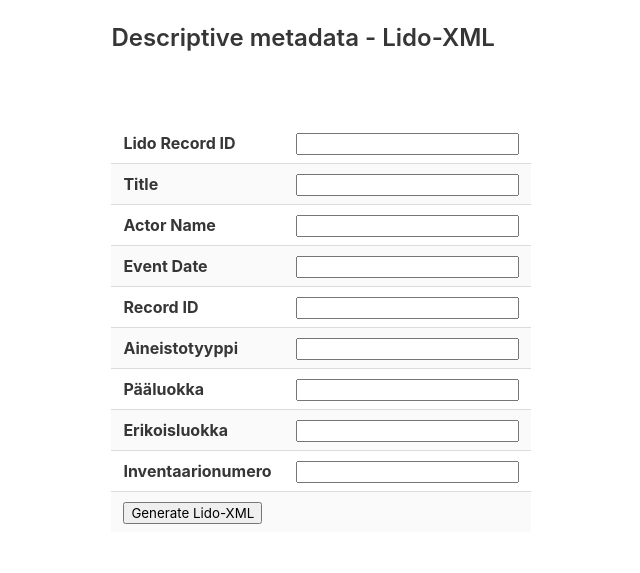
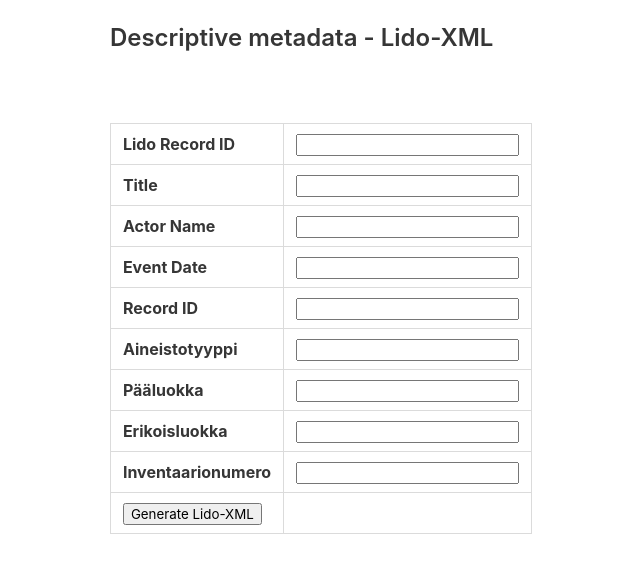
Before and after one commit to FinnishNationalGallery/mediajam_2, a Flask app: page /metadata_lido_save in a window 1280 px wide. Shown: the part 52-625 px from the top of the page, without its empty margins (319-959 px from the left). Run offline with Flask 3, Linux system fonts and the light colour scheme; lists and menus that the app fills with data are empty; parts of the project's set-up code (start-up, migrations or seed data) failed here and were passed over; some libraries are stand-ins or nearby versions.

Commit message:
Update metadata_lido_save.html

```diff
--- a/templates/metadata_lido_save.html
+++ b/templates/metadata_lido_save.html
@@ -38,7 +38,7 @@
 
         <form action="" method="post">
             {{ form.hidden_tag() }}
-            <table class="table table is-striped">
+            <table class="table table is-bordered">
                 <tr>
                     <th>{{ form.lidoRecID.label }} </th>
                     <th>{{ form.lidoRecID }}</th>
```
